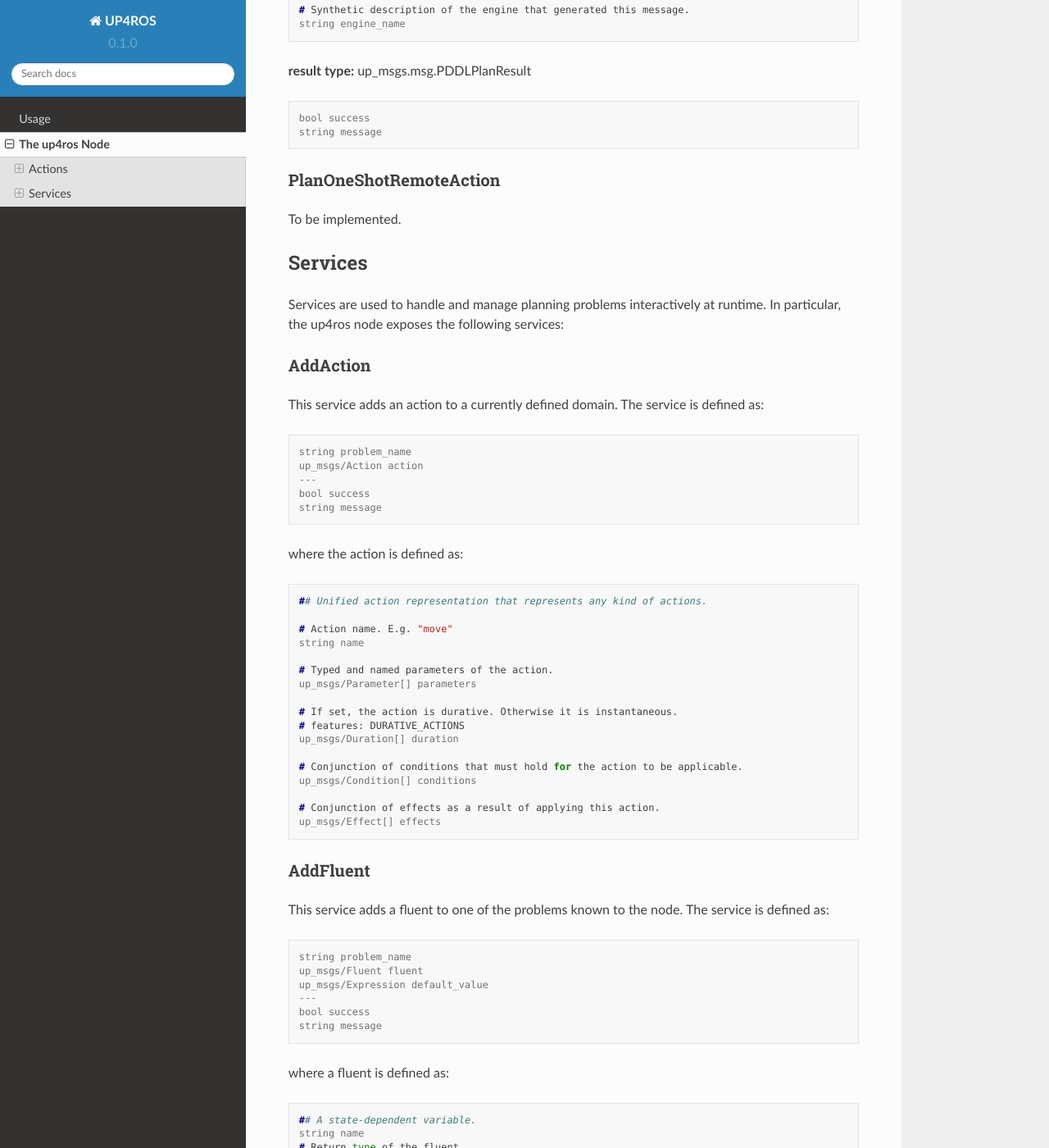
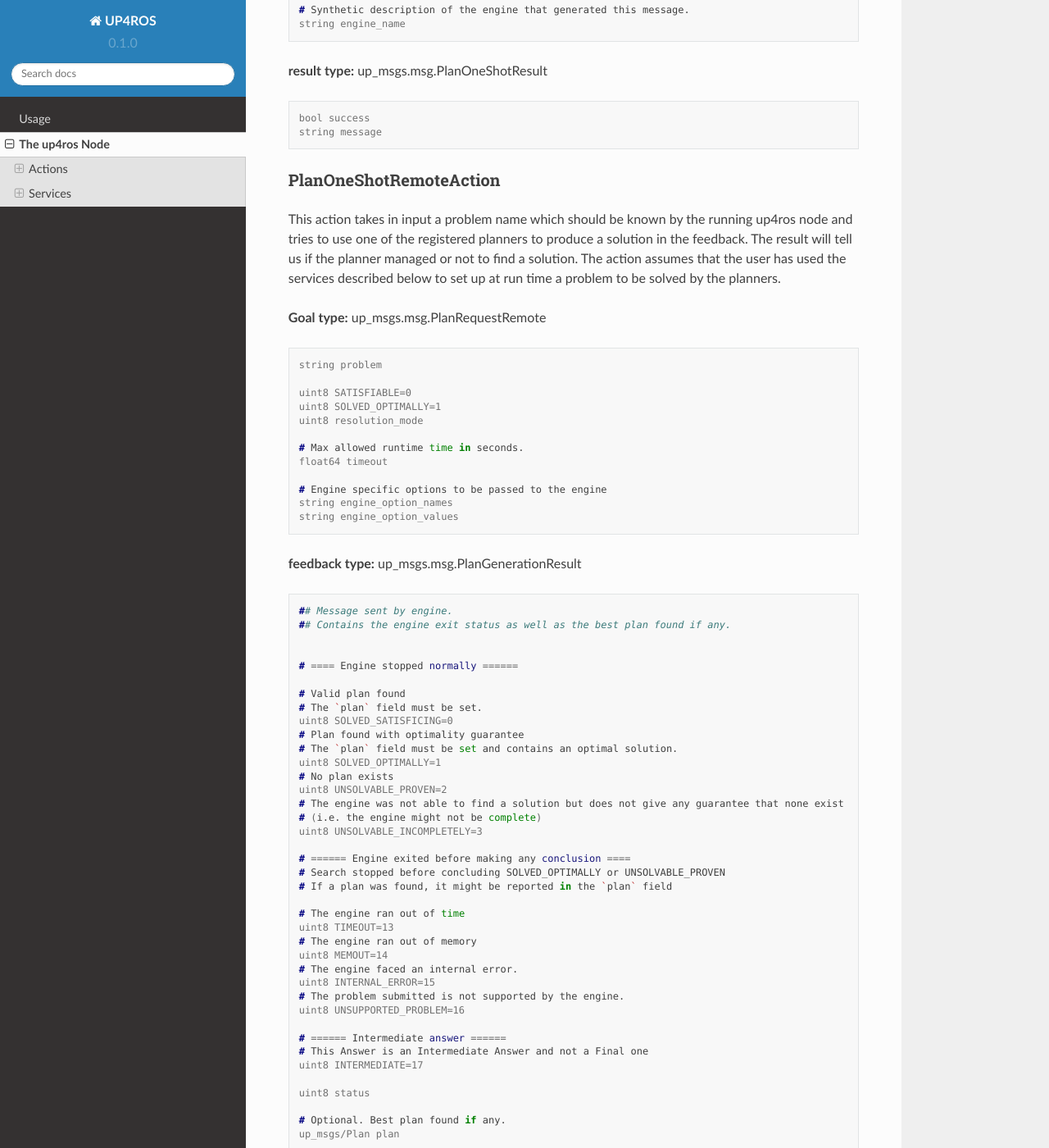
Before and after one commit to aiplan4eu/UP4ROS, a Sphinx documentation site: the page built from docs/source/up4ros.rst, in a window 1280 px wide and 1400 px high, scrolled down 4846 px. Shown: the whole window at 82% size. Built offline with Sphinx 7.4.7 and the Read the Docs theme 2.0.0, drawn with Linux system fonts in a browser that asks for light colours; some of the changed text lies outside the part shown.

Commit message:
Add documentation for the planOneShotRemote action

```diff
--- a/docs/source/up4ros.rst
+++ b/docs/source/up4ros.rst
@@ -124,7 +124,7 @@ where a problem is defined as:
     uint8 SIMULATED_EFFECTS=25
 
 
-**feedback type:** up_msgs.msg.PlanFeedback
+**feedback type:** up_msgs.msg.PlanGenerationResult
 
 .. code-block:: console
 
@@ -219,7 +219,7 @@ The result will tell us if the planner managed or not to find a solution.
     string engine_option_names
     string engine_option_values
 
-**feedback type:** up_msgs.msg.PDDLPlanFeedback
+**feedback type:** up_msgs.msg.PlanGenerationResult
 
 .. code-block:: console
 
@@ -276,7 +276,7 @@ The result will tell us if the planner managed or not to find a solution.
     # Synthetic description of the engine that generated this message.
     string engine_name
 
-**result type:** up_msgs.msg.PDDLPlanResult
+**result type:** up_msgs.msg.PlanOneShotResult
 
 .. code-block:: console
 
@@ -286,7 +286,93 @@ The result will tell us if the planner managed or not to find a solution.
 PlanOneShotRemoteAction
 ^^^^^^^^^^^^^^^^^^^^^^^
 
-To be implemented.
+This action takes in input a problem name which should be known by the running up4ros node and tries to use one of the registered planners to produce a solution in the feedback.
+The result will tell us if the planner managed or not to find a solution.
+The action assumes that the user has used the services described below to set up at run time a problem to be solved by the planners.
+
+**Goal type:** up_msgs.msg.PlanRequestRemote
+
+.. code-block:: console
+
+    string problem
+
+    uint8 SATISFIABLE=0
+    uint8 SOLVED_OPTIMALLY=1
+    uint8 resolution_mode
+
+    # Max allowed runtime time in seconds.
+    float64 timeout
+
+    # Engine specific options to be passed to the engine
+    string engine_option_names
+    string engine_option_values
+
+
+**feedback type:** up_msgs.msg.PlanGenerationResult
+
+.. code-block:: console
+
+    ## Message sent by engine.
+    ## Contains the engine exit status as well as the best plan found if any.
+
+
+    # ==== Engine stopped normally ======
+
+    # Valid plan found
+    # The `plan` field must be set.
+    uint8 SOLVED_SATISFICING=0
+    # Plan found with optimality guarantee
+    # The `plan` field must be set and contains an optimal solution.
+    uint8 SOLVED_OPTIMALLY=1
+    # No plan exists
+    uint8 UNSOLVABLE_PROVEN=2
+    # The engine was not able to find a solution but does not give any guarantee that none exist
+    # (i.e. the engine might not be complete)
+    uint8 UNSOLVABLE_INCOMPLETELY=3
+
+    # ====== Engine exited before making any conclusion ====
+    # Search stopped before concluding SOLVED_OPTIMALLY or UNSOLVABLE_PROVEN
+    # If a plan was found, it might be reported in the `plan` field
+
+    # The engine ran out of time
+    uint8 TIMEOUT=13
+    # The engine ran out of memory
+    uint8 MEMOUT=14
+    # The engine faced an internal error.
+    uint8 INTERNAL_ERROR=15
+    # The problem submitted is not supported by the engine.
+    uint8 UNSUPPORTED_PROBLEM=16
+
+    # ====== Intermediate answer ======
+    # This Answer is an Intermediate Answer and not a Final one
+    uint8 INTERMEDIATE=17
+
+    uint8 status
+
+    # Optional. Best plan found if any.
+    up_msgs/Plan plan
+
+    # A set of engine specific values that can be reported, for instance
+    # - "grounding-time": "10ms"
+    # - "expanded-states": "1290"
+    string[] metric_names
+    string[] metric_values
+
+    # Optional log messages about the engine's activity.
+    # Note that it should not be expected that logging messages are visible to the end user.
+    # If used in conjunction with INTERNAL_ERROR or UNSUPPORTED_PROBLEM, it would be expected to have at least one log message at the ERROR level.
+    up_msgs/LogMessage[] log_messages
+
+    # Synthetic description of the engine that generated this message.
+    string engine_name
+
+
+**result type:** up_msgs.msg.PlanOneShotRemoteResult
+
+.. code-block:: console
+
+    bool success
+    string message
 
 Services
 --------
```
Also changed, not shown: other parts of docs/source/up4ros.rst (+2 -2 lines), 1 other file.
